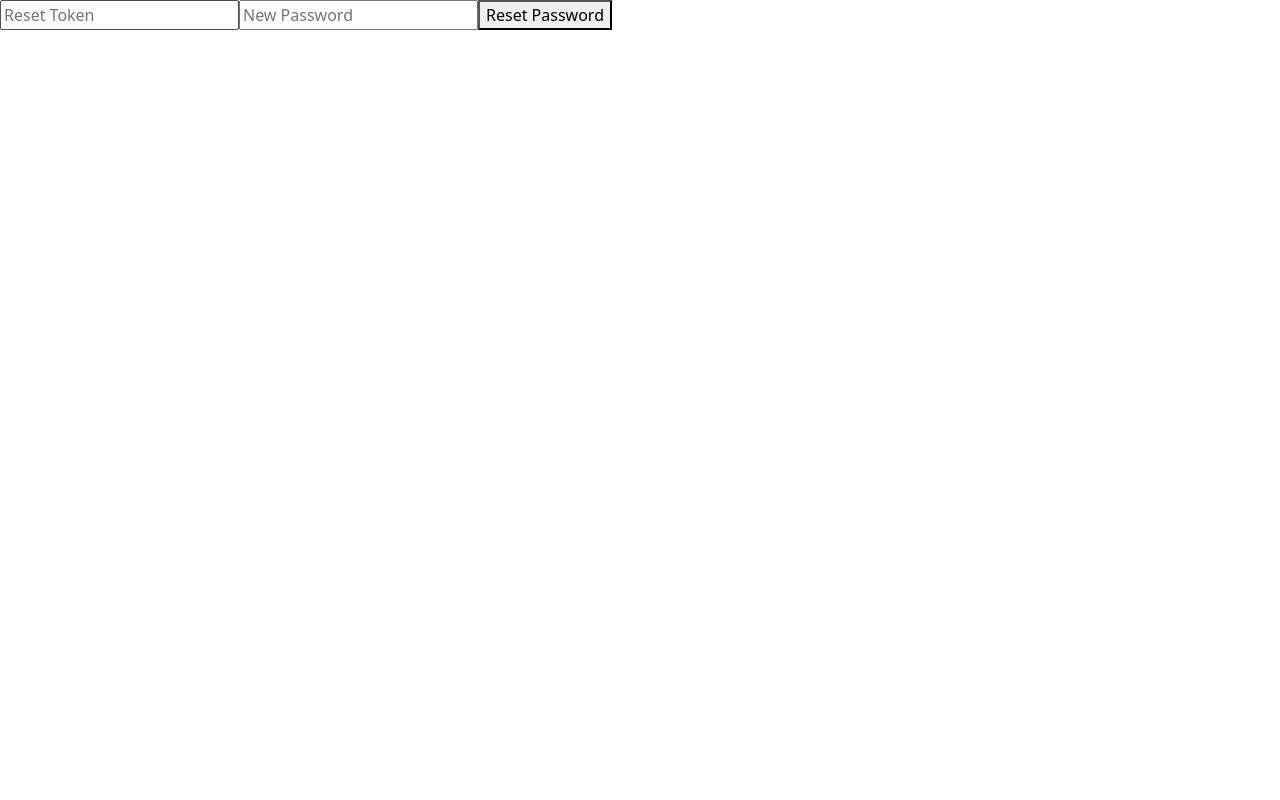
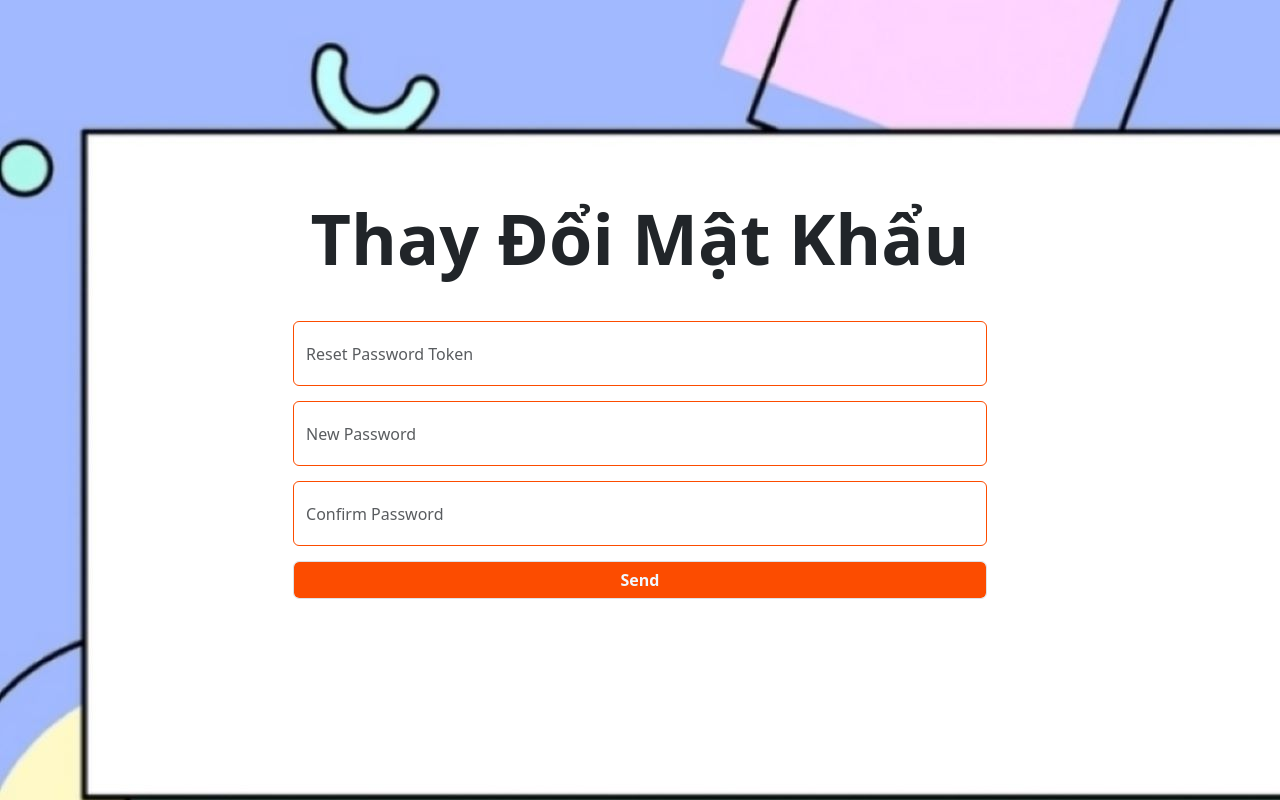
Before and after one commit to Namhs2k3/NamHUB-REACT-JS, a React (Vite) app: page /reset-password in a window 1280 px wide. Built offline with nearby package versions, Linux system fonts and the light colour scheme; no server answers.

Commit message:
xong chức năng quên mật khẩu, thay đổi mật khẩu

```diff
--- a/src/components/Login/Login.jsx
+++ b/src/components/Login/Login.jsx
@@ -49,6 +49,10 @@ const Login = () => {
         } catch (apiError) {
             // Xử lý lỗi từ API (ví dụ như lỗi 401 Unauthorized)
             if (apiError.response && apiError.response.status === 401) {
+                if (apiError.response.data === "Email not verified. Please check your email.") {
+                    toast.error("Tài khoản chưa xác minh Email. Vui lòng kiểm tra Email của bạn!")
+                    return
+                }
                 toast.error("Đăng nhập thất bại! Sai tên đăng nhập hoặc mật khẩu.")
             } else {
                 toast.error("Có lỗi xảy ra trong quá trình đăng nhập.")
--- /dev/null
+++ b/src/components/Password/FGPwd.module.css
@@ -0,0 +1,34 @@
+.dmain {
+    display: flex;
+    justify-content: center;
+    align-items: center;
+    height: 100vh;
+    flex-direction: column;
+    background-image: url("/src/assets/bg.jpg");
+}
+
+.fmain {
+    display: flex;
+    align-items: center;
+    justify-content: center;
+    gap: 10px;
+}
+
+.div-header {
+    font-weight: bold;
+    text-align: center;
+    font-size: 70px;
+    margin-bottom: 30px;
+}
+
+.email-input {
+    border: 1px solid #fc4c00 !important;
+    border-radius: 5px;
+    width: 500% !important;
+}
+
+.btn-submit {
+    background-color: #fc4c00 !important;
+    color: aliceblue !important;
+    font-weight: bold !important;
+}
--- a/src/components/Password/ForgotPassword.jsx
+++ b/src/components/Password/ForgotPassword.jsx
@@ -1,56 +1,45 @@
 // src/components/Register.jsx
 import { useState } from "react";
-import { register } from "../../api";
+import { forgotPassword } from "../../api";
+import { ToastContainer, toast } from "react-toastify";
+import { useNavigate } from "react-router-dom";
+import clsx from 'clsx'
+import styles from "./FGPwd.module.css"
 
 const Register = () => {
-    const [userData, setUserData] = useState({
-        username: "",
-        email: "",
-        password: "",
-        fullName: ""
-    });
-    const [message, setMessage] = useState("");
-
+    const [userEmail, setUserEmail] = useState("");
+    const navigate = useNavigate();
     const handleSubmit = async (e) => {
         e.preventDefault();
         try {
-            const data = await register(userData);
-            setMessage(data);
+            const data = await forgotPassword(userEmail);
+            toast.success(data)
+            setTimeout(() => {
+                navigate("/input-token-reset-pwd");
+            }, 4000)
         } catch (error) {
-            setMessage("Đăng ký thất bại. Vui lòng thử lại.");
-            console.log(error)
+            toast.error(error.response.data)
         }
     };
 
     return (
-        <form onSubmit={handleSubmit}>
-            <input
-                type="text"
-                placeholder="Username"
-                value={userData.username}
-                onChange={(e) => setUserData({ ...userData, username: e.target.value })}
-            />
-            <input
-                type="email"
-                placeholder="Email"
-                value={userData.email}
-                onChange={(e) => setUserData({ ...userData, email: e.target.value })}
-            />
-            <input
-                type="password"
-                placeholder="Password"
-                value={userData.password}
-                onChange={(e) => setUserData({ ...userData, password: e.target.value })}
-            />
-            <input
-                type="text"
-                placeholder="Full Name"
-                value={userData.fullName}
-                onChange={(e) => setUserData({ ...userData, fullName: e.target.value })}
-            />
-            <button type="submit">Register</button>
-            {message && <p>{message}</p>}
-        </form>
+        <div className={clsx(styles["dmain"])}>
+            <div className={clsx(styles["div-header"])}>Nhập Email Của Bạn</div>
+            <form onSubmit={handleSubmit} className={clsx(styles["fmain"])}>
+                <input
+                    className={clsx("form-control", styles["email-input"])}
+                    type="email"
+                    placeholder="Email"
+                    value={userEmail}
+                    onChange={(e) => {
+                        setUserEmail(e.target.value)
+                    }}
+                />
+                <button type="submit" className={clsx("form-control", styles["btn-submit"])}>Send</button>
+                <ToastContainer />
+            </form>
+        </div>
+
     );
 };
 
--- /dev/null
+++ b/src/components/Password/RSPwd.module.css
@@ -0,0 +1,37 @@
+.dmain {
+    display: flex;
+    justify-content: center;
+    align-items: center;
+    height: 100vh;
+    flex-direction: column;
+    background-image: url("/src/assets/bg.jpg");
+}
+
+.fmain {
+    display: flex;
+    align-items: center;
+    justify-content: center;
+    gap: 15px;
+    flex-direction: column;
+}
+
+.div-header {
+    font-weight: bold;
+    text-align: center;
+    font-size: 70px;
+    margin-bottom: 30px;
+}
+
+.input {
+    border: 1px solid #fc4c00 !important;
+    border-radius: 5px;
+    width: 270% !important;
+    height: 65px;
+}
+
+.btn-submit {
+    background-color: #fc4c00 !important;
+    color: aliceblue !important;
+    font-weight: bold !important;
+    width: 270% !important;
+}
--- a/src/components/Password/ResetPassword.jsx
+++ b/src/components/Password/ResetPassword.jsx
@@ -1,43 +1,77 @@
-// src/components/ResetPassword.jsx
+// src/components/Register.jsx
 import { useState } from "react";
 import { resetPassword } from "../../api";
+import { ToastContainer, toast } from "react-toastify";
+import { useNavigate } from "react-router-dom";
+import clsx from 'clsx'
+import styles from "./RSPwd.module.css"
 
-const ResetPassword = () => {
-    const [resetData, setResetData] = useState({
+const RSPwd = () => {
+    const [userData, setUserData] = useState({
         token: "",
         newPassword: ""
     });
-    const [message, setMessage] = useState("");
-
+    const [confirmNewPwd, setConfirm] = useState("");
+    const navigate = useNavigate();
     const handleSubmit = async (e) => {
         e.preventDefault();
         try {
-            const data = await resetPassword(resetData);
-            setMessage(data);
+            if (userData.newPassword === confirmNewPwd) {
+                const data = await resetPassword(userData);
+                toast.success(data)
+                setTimeout(() => {
+                    navigate("/input-token-reset-pwd");
+                }, 4000)
+            } else {
+                toast.error("Mật Khẩu Không Trùng Khớp")
+            }
         } catch (error) {
-            setMessage("Có lỗi xảy ra. Vui lòng thử lại.");
-            console.log(error)
+            toast.error(error.response.data)
         }
     };
 
+    const handleInputChange = (e) => {
+        const { name, value } = e.target
+        setUserData({
+            ...userData,
+            [name]: value
+        })
+    }
     return (
-        <form onSubmit={handleSubmit}>
+        <div className={clsx(styles["dmain"])}>
+            <div className={clsx(styles["div-header"])}>Thay Đổi Mật Khẩu</div>
+            <form onSubmit={handleSubmit} className={clsx(styles["fmain"])}>
                 <input
+                    className={clsx("form-control", styles["input"])}
                     type="text"
-                placeholder="Reset Token"
-                value={resetData.token}
-                onChange={(e) => setResetData({ ...resetData, token: e.target.value })}
+                    placeholder="Reset Password Token"
+                    name="token"
+                    value={userData.token}
+                    onChange={handleInputChange}
                 />
                 <input
-                type="password"
+                    className={clsx("form-control", styles["input"])}
+                    type="text"
                     placeholder="New Password"
-                value={resetData.newPassword}
-                onChange={(e) => setResetData({ ...resetData, newPassword: e.target.value })}
+                    name="newPassword"
+                    value={userData.newPassword}
+                    onChange={handleInputChange}
                 />
-            <button type="submit">Reset Password</button>
-            {message && <p>{message}</p>}
+                <input
+                    className={clsx("form-control", styles["input"])}
+                    type="text"
+                    placeholder="Confirm Password"
+                    value={confirmNewPwd}
+                    onChange={(e) => {
+                        setConfirm(e.target.value)
+                    }}
+                />
+                <button type="submit" className={clsx("form-control", styles["btn-submit"])}>Send</button>
+                <ToastContainer />
             </form>
+        </div>
+
     );
 };
 
-export default ResetPassword;
+export default RSPwd;
--- a/src/components/Register/Register.jsx
+++ b/src/components/Register/Register.jsx
@@ -52,9 +52,9 @@ const Register = () => {
             }, 2000); // Đợi 2 giây trước khi chuyển trang
         } catch (error) {
             if (error.response) {
-                if (error.response.status === 401 && error.response.data.message === "Email đã tồn tại.") {
+                if (error.response.status === 400 && error.response.data === "Email đã tồn tại.") {
                     toast.error("Email đã tồn tại.");
-                } else if (error.response.status === 401 && error.response.data.message === "Tên người dùng đã tồn tại.") {
+                } else if (error.response.status === 400 && error.response.data === "Tên người dùng đã tồn tại.") {
                     toast.error("Tên người dùng đã tồn tại.");
                 } else {
                     toast.error("Đăng ký thất bại. Vui lòng kiểm tra lại thông tin!");
@@ -74,7 +74,7 @@ const Register = () => {
         <div className={clsx(styles["main-register"])}>
             <form className={clsx(styles.register)} onSubmit={handleSubmit}>
                 <div className={clsx(styles["div-logo"])}>
-                    <p className={clsx(styles["register-welcome"])}>Welcome to <span className={clsx(styles["big-logo"])}><span className={clsx(styles["child-logo-1"])}>Nam</span><span className={clsx(styles["child-logo-2"])}>HUB</span></span></p>
+                    <p className={clsx(styles["register-welcome"])}>Register to <span className={clsx(styles["big-logo"])}><span className={clsx(styles["child-logo-1"])}>Nam</span><span className={clsx(styles["child-logo-2"])}>HUB</span></span></p>
                 </div>
 
                 <input type="text"
--- a/src/components/Register/Register.module.css
+++ b/src/components/Register/Register.module.css
@@ -101,6 +101,7 @@
     justify-content: center;
     transform: translate(-7.5rem, 9.3rem);
     width: 0;
+    cursor: pointer;
 }
 
 .icon-eye {
@@ -114,4 +115,5 @@
     align-items: center;
     justify-content: center;
     color: #fc4c00;
+    cursor: pointer;
 }
--- a/src/main.jsx
+++ b/src/main.jsx
@@ -20,6 +20,7 @@ ReactDOM.createRoot(document.getElementById("root")).render(
         <Route path="/forgot-password" element={<ForgotPassword />} />
         <Route path="/reset-password" element={<ResetPassword />} />
         <Route path="/confirm-email" element={<ConfirmEmail />} />
+        <Route path="/input-token-reset-pwd" element={<ResetPassword />} />
       </Routes>
     </BrowserRouter>
   </React.StrictMode>
```
Lines whose indentation alone changed are shown as unchanged.
